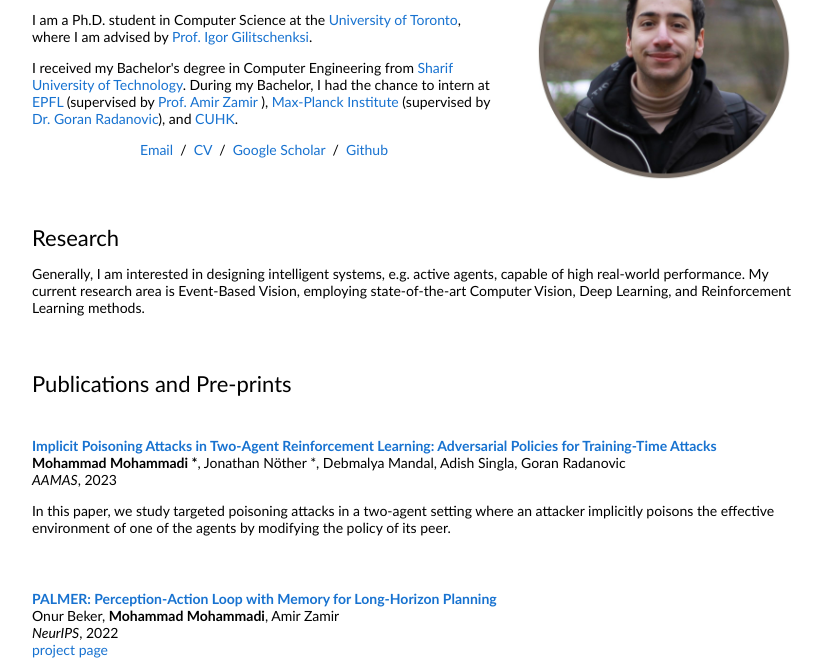
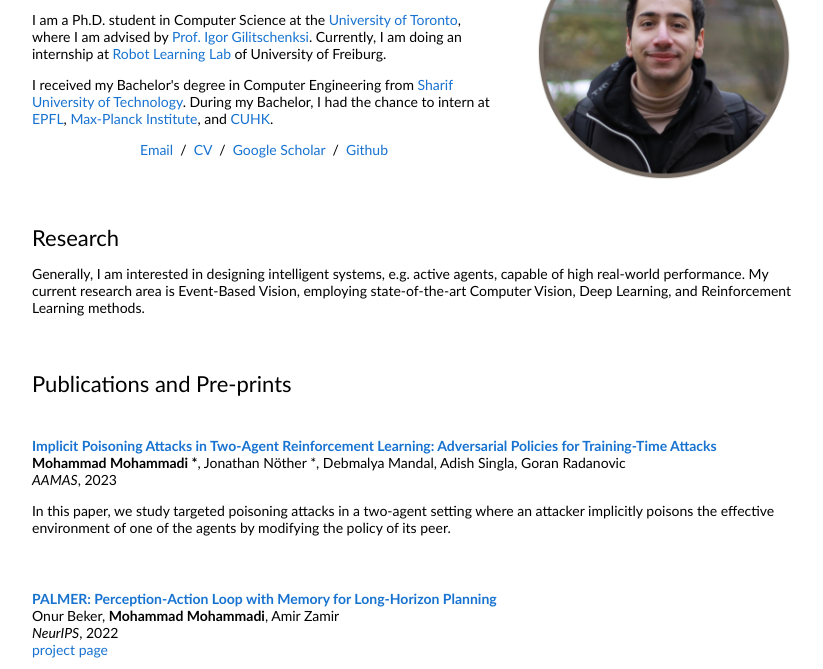
Before and after one commit to MhdMohammadi/mhdmohammadi.github.io, a plain HTML site: page index.html in a window 1280 px wide. Shown: the part 103-772 px from the top of the page, without its empty margins (228-1051 px from the left). Drawn offline with Linux system fonts and the light colour scheme.

Commit message:
rllab internship

```diff
--- a/index.html
+++ b/index.html
@@ -30,14 +30,12 @@
                   </p>
                   <p>I am a Ph.D. student in Computer Science at the <a href="https://www.utoronto.ca/">University of
                       Toronto</a>, where I am advised by <a href="https://www.gilitschenski.org/igor/">Prof. Igor
-                      Gilitschenksi</a>.
+                      Gilitschenksi</a>. Currently, I am doing an internship at <a href="https://rl.uni-freiburg.de/">Robot Learning Lab</a> of University of Freiburg.
                   </p>
                   <p>
                     I received my Bachelor's degree in Computer Engineering from <a href="https://en.sharif.edu/">Sharif
                       University of Technology</a>. During my Bachelor, I had the chance to intern at <a
-                      href="epfl.ch">EPFL</a> (supervised by <a href="https://vilab.epfl.ch/zamir/">Prof. Amir Zamir</a>
-                    ), <a href="https://www.mpi-sws.org/">Max-Planck Institute</a> (supervised by <a
-                      href="https://people.mpi-sws.org/~gradanovic/">Dr. Goran Radanovic</a>), and <a
+                      href="epfl.ch">EPFL</a>, <a href="https://www.mpi-sws.org/">Max-Planck Institute</a>, and <a
                       href="https://www.cuhk.edu.hk/english/index.html">CUHK</a>.
                   </p>
                   <p style="text-align:center">
```
